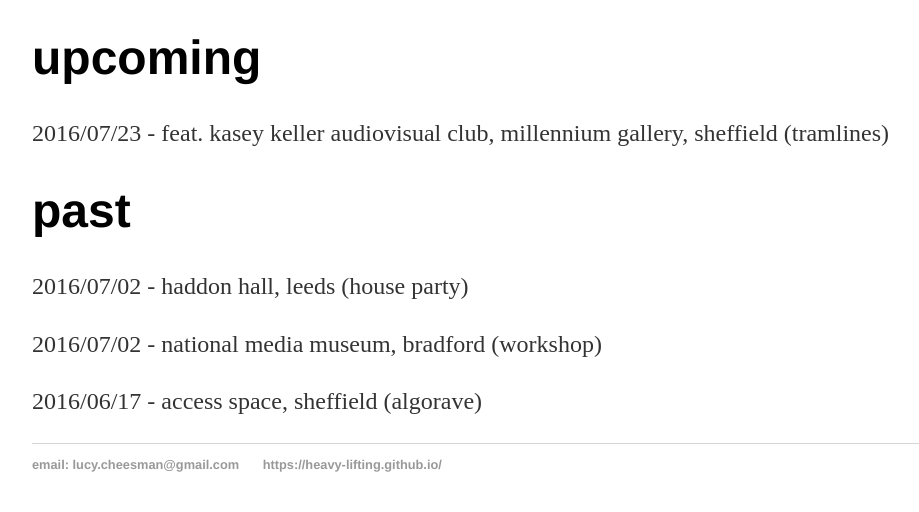
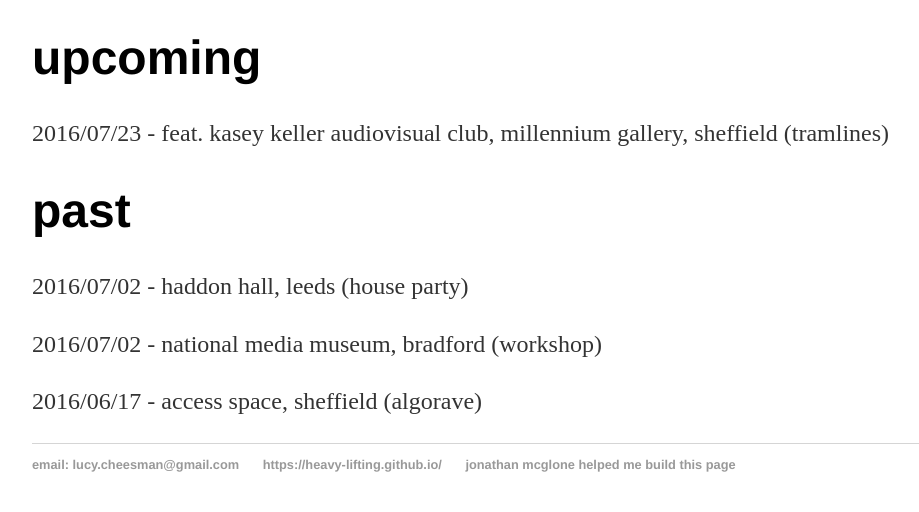
Before and after one commit to heavy-lifting/heavy-lifting.github.io, a Jekyll site: the page built from index.html, in a window 1280 px wide. Shown: the part 910-1422 px from the top of the page, without its empty margins (160-1079 px from the left). Built offline with Jekyll 4.4.1, drawn with Linux system fonts in a browser that asks for light colours.

Commit message:
Update default.html
added jon mcglone page to footer

```diff
--- a/_layouts/default.html
+++ b/_layouts/default.html
@@ -23,6 +23,7 @@
 	    		<ul>
 	        		<li><a href="mailto:lucy.cheesman@gmail.com">email: lucy.cheesman@gmail.com</a></li>
 	        		<li><a href="https://heavy-lifting.github.io/">https://heavy-lifting.github.io/</a></li>
+	        		<li><a href="http://jmcglone.com/guides/github-pages/">jonathan mcglone helped me build this page</a></li>
 				</ul>
 			</footer>
 		</body>
```
